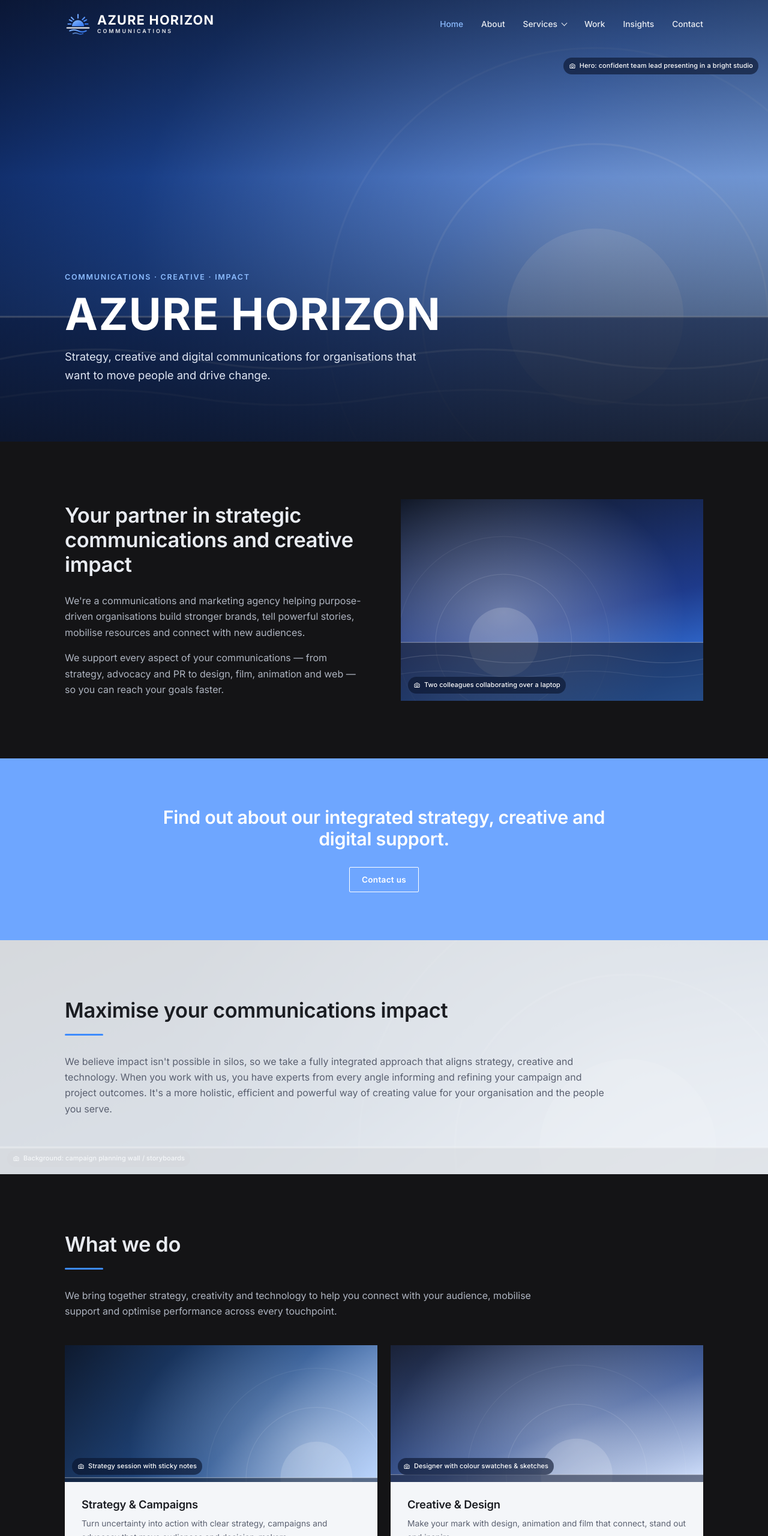
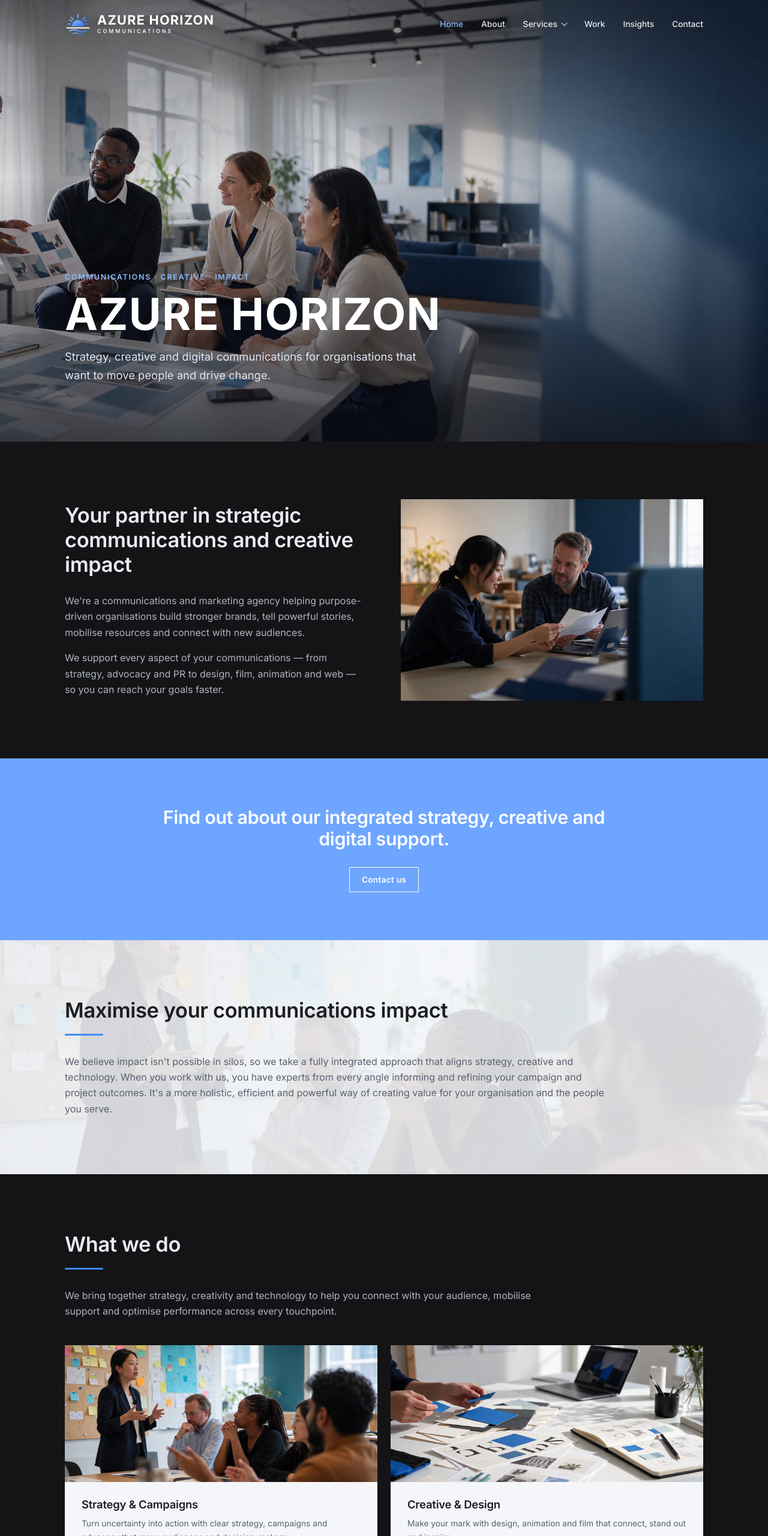
Before and after one commit to bilgambuyu/azure-horizon, a plain HTML site: page index.html in a window 1280 px wide. Shown: the top 2560 px of the page at 60% size. Drawn offline with Linux system fonts and the light colour scheme.

Commit message:
Replace placeholder imagery with editorial assets

```diff
--- a/index.html
+++ b/index.html
@@ -74,7 +74,7 @@ nav.main a.active{color:var(--azure-l);opacity:1}
 .mnav .sub a{font-size:.95rem;font-weight:400;color:var(--muted);padding:7px 0 7px 14px;border:0}
 .mnav .x{position:absolute;top:22px;right:22px;background:none;border:0;color:#fff;font-size:2rem;cursor:pointer;line-height:1}
 
-/* Image placeholders */
+/* Local editorial image assets */
 .ph{position:relative;overflow:hidden;background:#1e3a8a}
 .ph img{width:100%;height:100%;object-fit:cover}
 .ph-art{position:absolute;inset:0;width:100%;height:100%}
@@ -313,52 +313,52 @@ footer p{font-size:.82rem;color:#3b404c}
 
 <script>
 /* ============================================================
-   IMAGE SLOTS — replace src with a data URI or a relative file
-   path (e.g. "img/hero.jpg") to swap a placeholder for a photo.
+   IMAGE SLOTS — local editorial photos keep the site self-contained.
+   Swap any src path here to customize the visual system for a new project.
    ============================================================ */
 const IMG = {
-  hero:        {label:"Hero: confident team lead presenting in a bright studio", src:""},
-  intro:       {label:"Two colleagues collaborating over a laptop", src:""},
-  impactBg:    {label:"Background: campaign planning wall / storyboards", src:""},
-  apart:       {label:"Facilitator leading a workshop", src:""},
-  p_strategy:  {label:"Strategy session with sticky notes", src:""},
-  p_creative:  {label:"Designer with colour swatches & sketches", src:""},
-  p_digital:   {label:"Laptop with code / website on screen", src:""},
-  p_partner:   {label:"Partnership meeting or handshake", src:""},
-  aboutHero:   {label:"About hero: team in the studio", src:""},
-  aboutStory:  {label:"Team brainstorming around a table", src:""},
-  aboutWork1:  {label:"Behind the scenes: filming an interview", src:""},
-  aboutWork2:  {label:"Behind the scenes: design review", src:""},
-  servicesHero:{label:"Services hero: creative team at work", src:""},
-  workHero:    {label:"Work hero: wall of printed campaign materials", src:""},
-  insightsHero:{label:"Insights hero: person reading at a desk", src:""},
-  contactHero: {label:"Contact hero: welcoming office or reception", src:""},
-  contactSide: {label:"Small team photo or office exterior", src:""},
-  "communication-strategy":{label:"Strategy workshop with sticky notes", src:""},
-  "advocacy":              {label:"Panel discussion at a policy event", src:""},
-  "public-relations":      {label:"Spokesperson in a media interview", src:""},
-  "graphic-design":        {label:"Designer at desk with printed layouts", src:""},
-  "motion-design":         {label:"Animator working on a timeline", src:""},
-  "video-editing":         {label:"Editor at a dual-screen editing suite", src:""},
-  "web-development":       {label:"Developer coding on a laptop", src:""},
-  "marketing":             {label:"Analytics dashboard on a screen", src:""},
-  "resource-mobilization": {label:"Donor roundtable or partnership meeting", src:""},
-  "multimedia-production": {label:"Camera crew filming on location", src:""},
-  w1:{label:"Campaign: posters / social assets in context", src:""},
-  w2:{label:"Brand identity mock-up (stationery, signage)", src:""},
-  w3:{label:"Still frame from an animated explainer", src:""},
-  w4:{label:"Conference stage / event highlight frame", src:""},
-  w5:{label:"Microsite on laptop and phone", src:""},
-  w6:{label:"Pitch deck / proposal pages spread", src:""},
-  w7:{label:"Podcast recording setup", src:""},
-  w8:{label:"Annual report spreads", src:""},
-  w9:{label:"Press conference or media briefing", src:""},
-  i1:{label:"Crowd at a public campaign event", src:""},
-  i2:{label:"Hands sketching storyboard frames", src:""},
-  i3:{label:"Person viewing a website on mobile", src:""},
-  i4:{label:"Funding meeting with documents", src:""},
-  i5:{label:"Filmmaker with camera outdoors", src:""},
-  i6:{label:"Infographic printed on a wall", src:""}
+  hero:        {label:"Hero: confident team lead presenting in a bright studio", src:"img/hero.jpg"},
+  intro:       {label:"Two colleagues collaborating over a laptop", src:"img/collaboration.jpg"},
+  impactBg:    {label:"Background: campaign planning wall / storyboards", src:"img/workshop.jpg"},
+  apart:       {label:"Facilitator leading a workshop", src:"img/workshop.jpg"},
+  p_strategy:  {label:"Strategy session with sticky notes", src:"img/workshop.jpg"},
+  p_creative:  {label:"Designer with colour swatches & sketches", src:"img/design.jpg"},
+  p_digital:   {label:"Laptop with code / website on screen", src:"img/digital-production.jpg"},
+  p_partner:   {label:"Partnership meeting or handshake", src:"img/collaboration.jpg"},
+  aboutHero:   {label:"About hero: team in the studio", src:"img/hero.jpg"},
+  aboutStory:  {label:"Team brainstorming around a table", src:"img/collaboration.jpg"},
+  aboutWork1:  {label:"Behind the scenes: filming an interview", src:"img/digital-production.jpg"},
+  aboutWork2:  {label:"Behind the scenes: design review", src:"img/design.jpg"},
+  servicesHero:{label:"Services hero: creative team at work", src:"img/workshop.jpg"},
+  workHero:    {label:"Work hero: wall of printed campaign materials", src:"img/design.jpg"},
+  insightsHero:{label:"Insights hero: person reading at a desk", src:"img/collaboration.jpg"},
+  contactHero: {label:"Contact hero: welcoming office or reception", src:"img/hero.jpg"},
+  contactSide: {label:"Small team photo or office exterior", src:"img/collaboration.jpg"},
+  "communication-strategy":{label:"Strategy workshop with sticky notes", src:"img/workshop.jpg"},
+  "advocacy":              {label:"Panel discussion at a policy event", src:"img/workshop.jpg"},
+  "public-relations":      {label:"Spokesperson in a media interview", src:"img/hero.jpg"},
+  "graphic-design":        {label:"Designer at desk with printed layouts", src:"img/design.jpg"},
+  "motion-design":         {label:"Animator working on a timeline", src:"img/digital-production.jpg"},
+  "video-editing":         {label:"Editor at a dual-screen editing suite", src:"img/digital-production.jpg"},
+  "web-development":       {label:"Developer coding on a laptop", src:"img/digital-production.jpg"},
+  "marketing":             {label:"Analytics dashboard on a screen", src:"img/digital-production.jpg"},
+  "resource-mobilization": {label:"Donor roundtable or partnership meeting", src:"img/collaboration.jpg"},
+  "multimedia-production": {label:"Camera crew filming on location", src:"img/digital-production.jpg"},
+  w1:{label:"Campaign: posters / social assets in context", src:"img/workshop.jpg"},
+  w2:{label:"Brand identity mock-up (stationery, signage)", src:"img/design.jpg"},
+  w3:{label:"Still frame from an animated explainer", src:"img/digital-production.jpg"},
+  w4:{label:"Conference stage / event highlight frame", src:"img/hero.jpg"},
+  w5:{label:"Microsite on laptop and phone", src:"img/digital-production.jpg"},
+  w6:{label:"Pitch deck / proposal pages spread", src:"img/collaboration.jpg"},
+  w7:{label:"Podcast recording setup", src:"img/digital-production.jpg"},
+  w8:{label:"Annual report spreads", src:"img/design.jpg"},
+  w9:{label:"Press conference or media briefing", src:"img/hero.jpg"},
+  i1:{label:"Crowd at a public campaign event", src:"img/workshop.jpg"},
+  i2:{label:"Hands sketching storyboard frames", src:"img/design.jpg"},
+  i3:{label:"Person viewing a website on mobile", src:"img/digital-production.jpg"},
+  i4:{label:"Funding meeting with documents", src:"img/collaboration.jpg"},
+  i5:{label:"Filmmaker with camera outdoors", src:"img/digital-production.jpg"},
+  i6:{label:"Infographic printed on a wall", src:"img/workshop.jpg"}
 };
 
 /* ---------------- Content ---------------- */
```
Also changed, not shown: img/collaboration.jpg (added), img/design.jpg (added), img/digital-production.jpg (added), img/hero.jpg (added), img/workshop.jpg (added), 1 other file.
